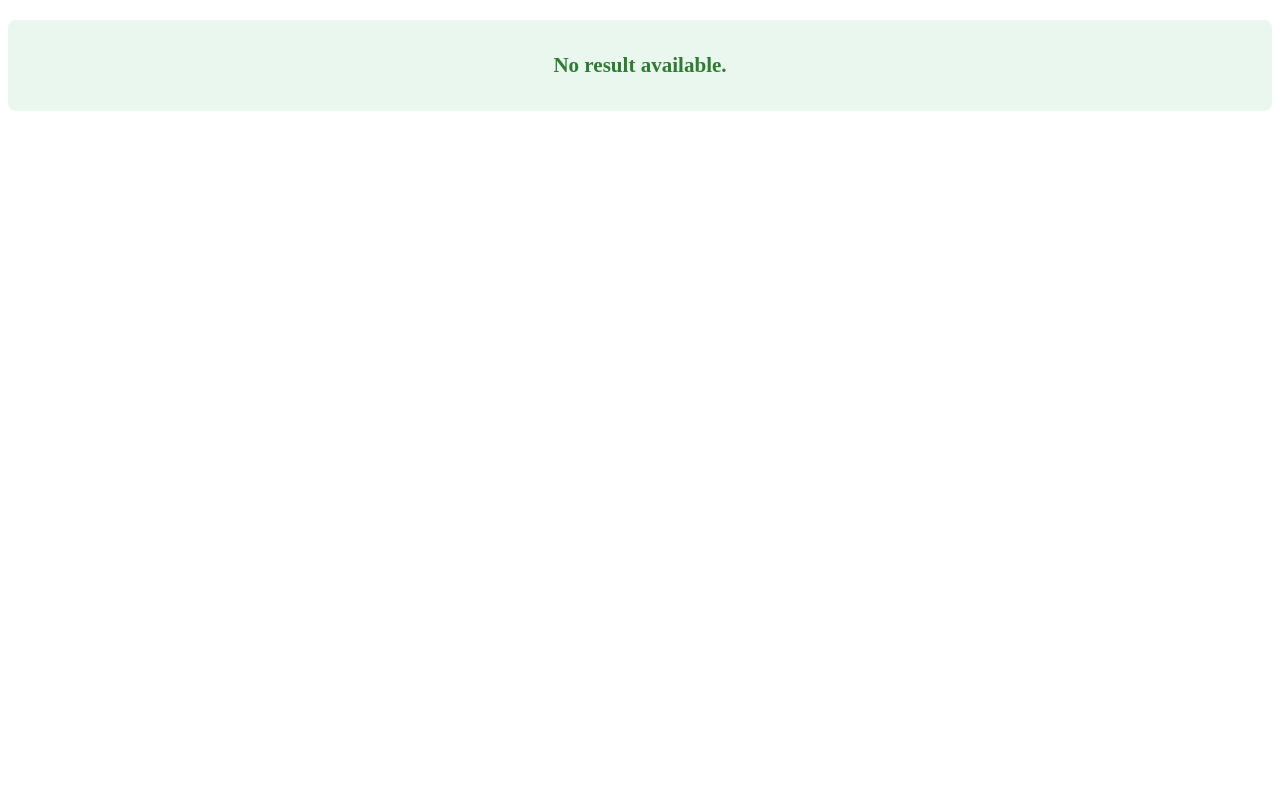
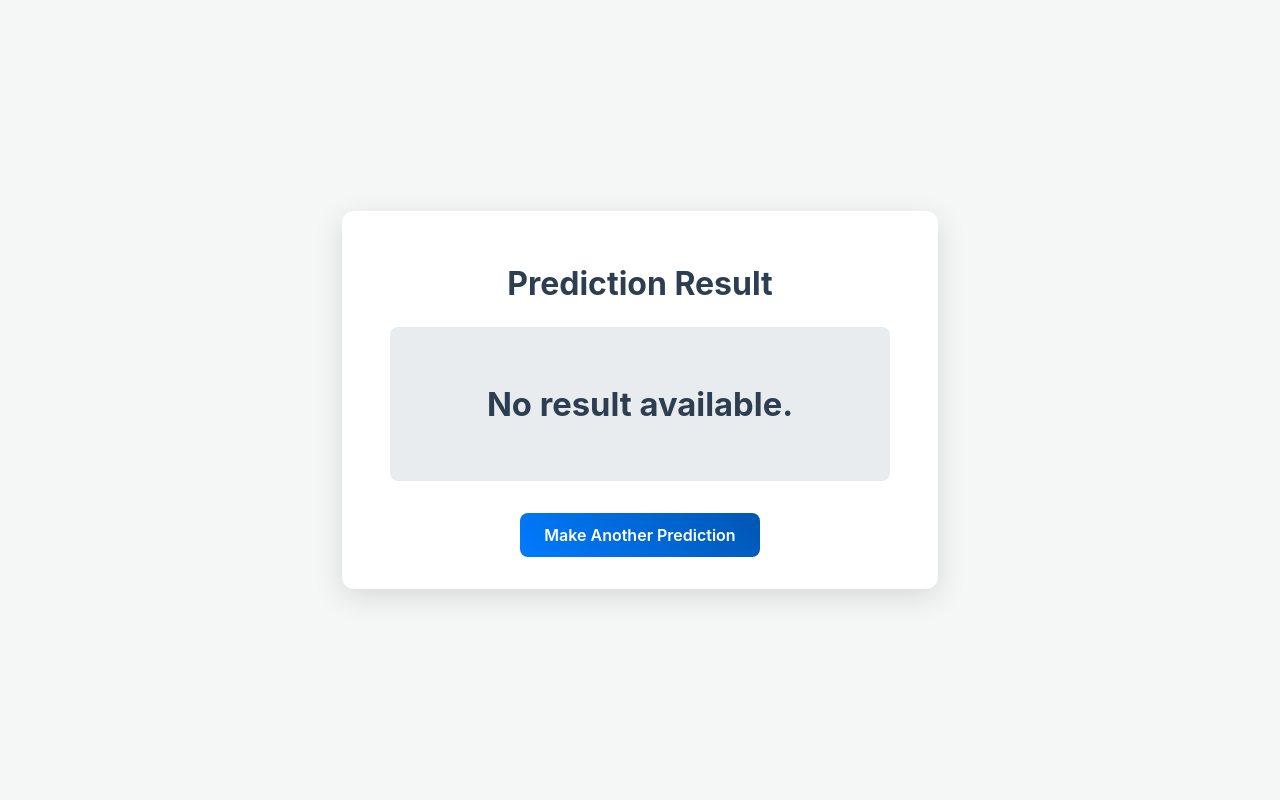
Before and after one commit to shuvronilmondal3/Loan_Default_Prediction, a Flask app: page /result in a window 1280 px wide. Run offline with Flask 3, Linux system fonts and the light colour scheme; parts of the project's set-up code (start-up, migrations or seed data) failed here and were passed over.

Commit message:
Update prediction.html
added a button for going back to the home page

```diff
--- a/src/templates/prediction.html
+++ b/src/templates/prediction.html
@@ -1,27 +1,73 @@
-<!DOCTYPE html>
+</html><!DOCTYPE html>
 <html lang="en">
 <head>
     <meta charset="UTF-8">
     <meta name="viewport" content="width=device-width, initial-scale=1.0">
-    <title>Document</title>
+    <title>Prediction Result</title>
     <style>
-    .result {
-        margin-top: 20px;
-        text-align: center;
-        font-size: 18px;
-        padding: 12px;
-        border-radius: 8px;
-        background: #e9f7ef;
-        color: #2e7d32;
-        font-weight: bold;
-}
- </style>
+        body {
+            font-family: -apple-system, BlinkMacSystemFont, "Segoe UI", Roboto, "Helvetica Neue", Arial, sans-serif;
+            background-color: #f4f7f6;
+            color: #333;
+            display: flex;
+            justify-content: center;
+            align-items: center;
+            min-height: 100vh;
+            margin: 0;
+            text-align: center;
+        }
+        .container {
+            background-color: #ffffff;
+            padding: 2rem 3rem;
+            border-radius: 12px;
+            box-shadow: 0 8px 30px rgba(0, 0, 0, 0.12);
+            width: 100%;
+            max-width: 500px;
+        }
+        h1 {
+            color: #2c3e50;
+            margin-bottom: 1.5rem;
+        }
+        .prediction-result {
+            font-size: 1.75rem;
+            font-weight: 700;
+            padding: 1.5rem;
+            border-radius: 8px;
+            background-color: #e9ecef;
+            color: #2c3e50;
+            margin-bottom: 2rem;
+        }
+        /* Style for the "Go Back" button */
+        a.button {
+            display: inline-block;
+            background: linear-gradient(45deg, #007bff, #0056b3);
+            color: white;
+            padding: 0.75rem 1.5rem;
+            border-radius: 8px;
+            font-size: 1rem;
+            font-weight: 600;
+            text-decoration: none;
+            transition: transform 0.2s, box-shadow 0.2s;
+        }
+        a.button:hover {
+            transform: translateY(-2px);
+            box-shadow: 0 4px 15px rgba(0, 123, 255, 0.3);
+        }
+    </style>
 </head>
 <body>
-      {% if prediction_text %}
-            <div class="result">
+    <div class="container">
+        <h1>Prediction Result</h1>
+
+
+              {% if prediction_text %}
+            <div class="prediction-result">
                 <h3>{{ prediction_text }}</h3>
             </div>
         {% endif %}
+
+        <!-- This is the button that links back to the form page -->
+        <a href="{{ url_for('home') }}" class="button">Make Another Prediction</a>
+    </div>
 </body>
 </html>
```
